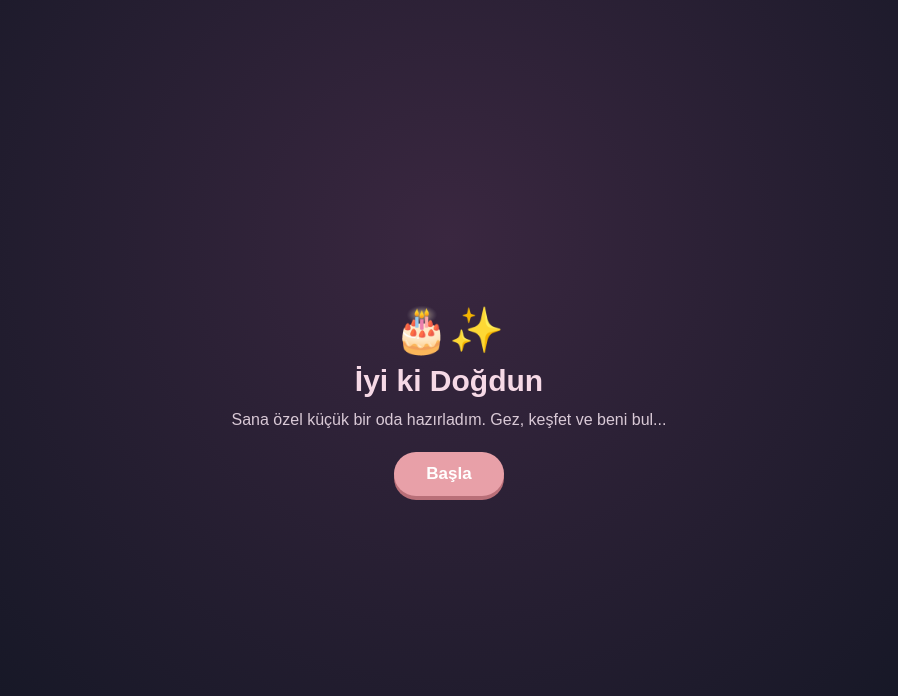
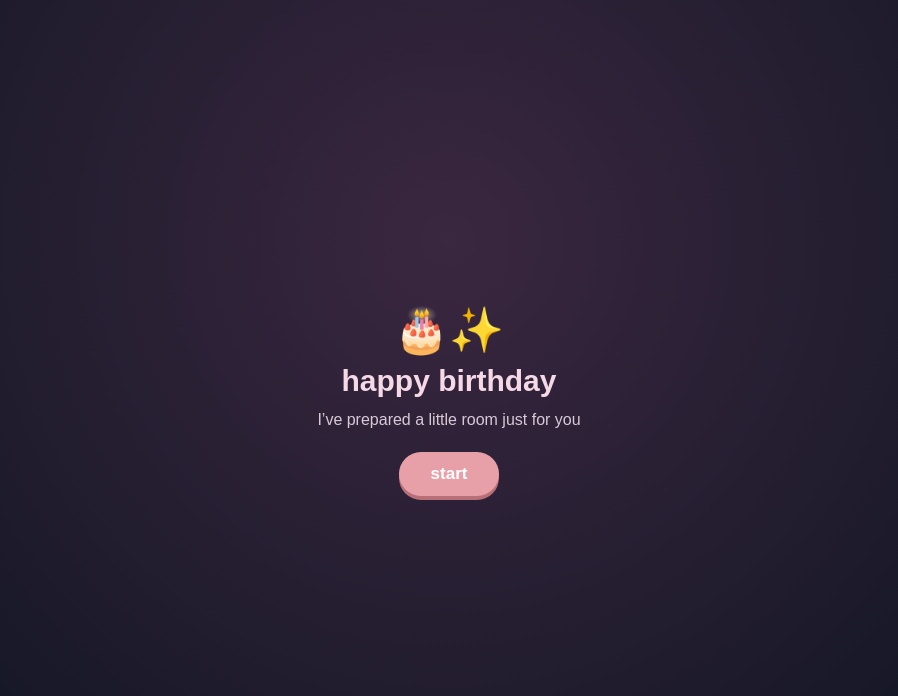
Before and after one commit to minamelek111/birthday-game, a plain HTML site: page index.html in a window 1280 px wide. Shown: the whole page, without its empty margins (191-1089 px from the left). Drawn offline with Linux system fonts and the light colour scheme.

Commit message:
Change birthday messages to English
Updated text content for the start screen and memory popup.

```diff
--- a/index.html
+++ b/index.html
@@ -15,7 +15,6 @@
 
             <canvas id="game"></canvas>
 
-            <!-- ============ MOBİL DOKUNMATİK KONTROLLER ============ -->
             <div id="touch-controls">
 
                 <div id="touch-dpad">
@@ -31,17 +30,15 @@
 
         </div>
 
-        <!-- ============ BAŞLANGIÇ EKRANI ============ -->
         <div id="start-screen">
             <div id="start-screen-inner">
                 <div id="start-emoji">🎂✨</div>
-                <h1>İyi ki Doğdun</h1>
-                <p>Sana özel küçük bir oda hazırladım. Gez, keşfet ve beni bul...</p>
-                <button id="start-button">Başla</button>
+                <h1>happy birthday</h1>
+                <p>I’ve prepared a little room just for you</p>
+                <button id="start-button">start</button>
             </div>
         </div>
 
-        <!-- ============ ANI VİDEOSU POPUP ============ -->
         <div id="message-box" class="hidden">
 
             <div id="memory-popup">
@@ -50,10 +47,9 @@
                     <source src="assets/memories.mp4" type="video/mp4">
                 </video>
 
-                <h2>Birlikte Geçirdiğimiz Anılar</h2>
+                <h2>the moments we shared together</h2>
 
                 <p id="memory-text">
-                    Buraya daha sonra yazını ekleyeceğiz.
                 </p>
 
             </div>
```
